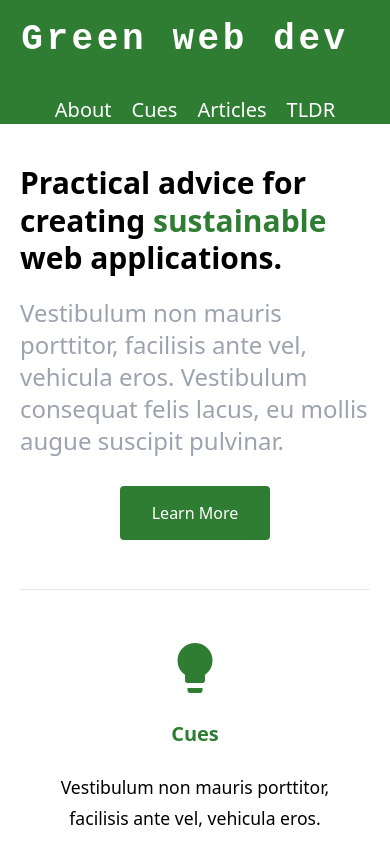
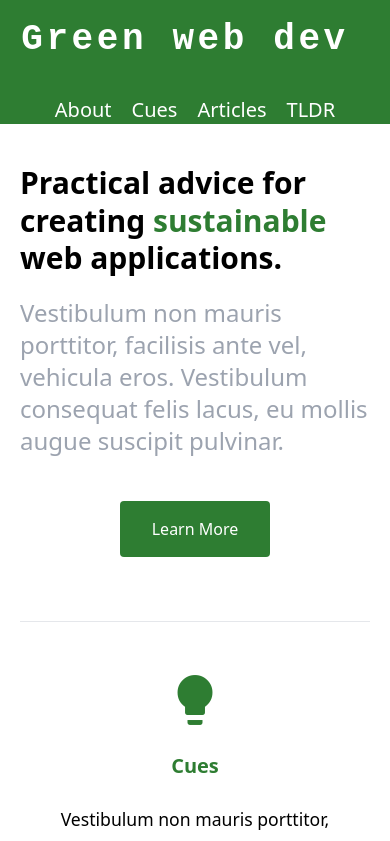
Before and after one commit to mikeyhogarth/green-web-dev, a Next.js app: page / in a window 390 px wide. Shown: the top 841 px of the page. Built offline with nearby package versions, Linux system fonts and the light colour scheme.

Commit message:
Button display

```diff
--- a/pages/index.tsx
+++ b/pages/index.tsx
@@ -21,7 +21,7 @@ export default function Home() {
         </h2>
         <nav className="text-center md:text-left my-6">
           <Link href="/about">
-            <a className="btn btn-primary md:mr-4">Learn More</a>
+            <a className="btn btn-primary inline-block md:mr-4">Learn More</a>
           </Link>
           <Link href="/cues">
             <a className="hidden md:inline-block btn btn-secondary">
```
